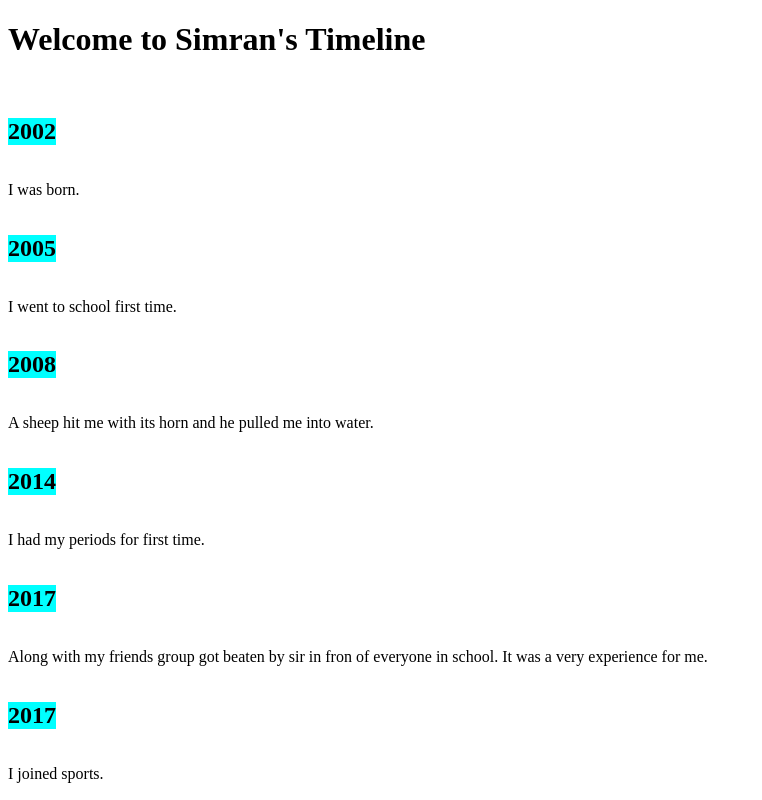
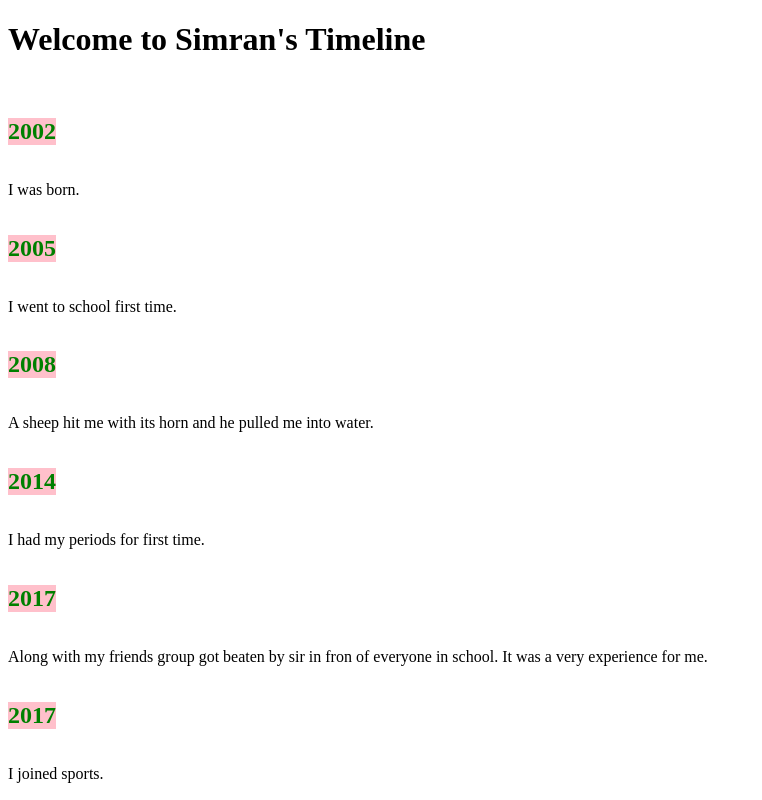
Before and after one commit to Simran-6008/project, a React (Vite) app: page / in a window 1280 px wide. Shown: the top 800 px of the page, without its empty margins (0-762 px from the left). Built offline with nearby package versions, Linux system fonts and the light colour scheme.

Commit message:
use internal css

```diff
--- a/src/Time.jsx
+++ b/src/Time.jsx
@@ -1,8 +1,12 @@
-import "./Time.css";
 const Time = ({ year, event }) => {
+  let myStyle = {
+    color: "green",
+    backgroundColor: "pink",
+    display: "inline-block",
+  };
   return (
     <>
-      <h2 className="heading">{year}</h2>
+      <h2 style={myStyle}>{year}</h2>
       <p> {event}</p>
     </>
   );
```
